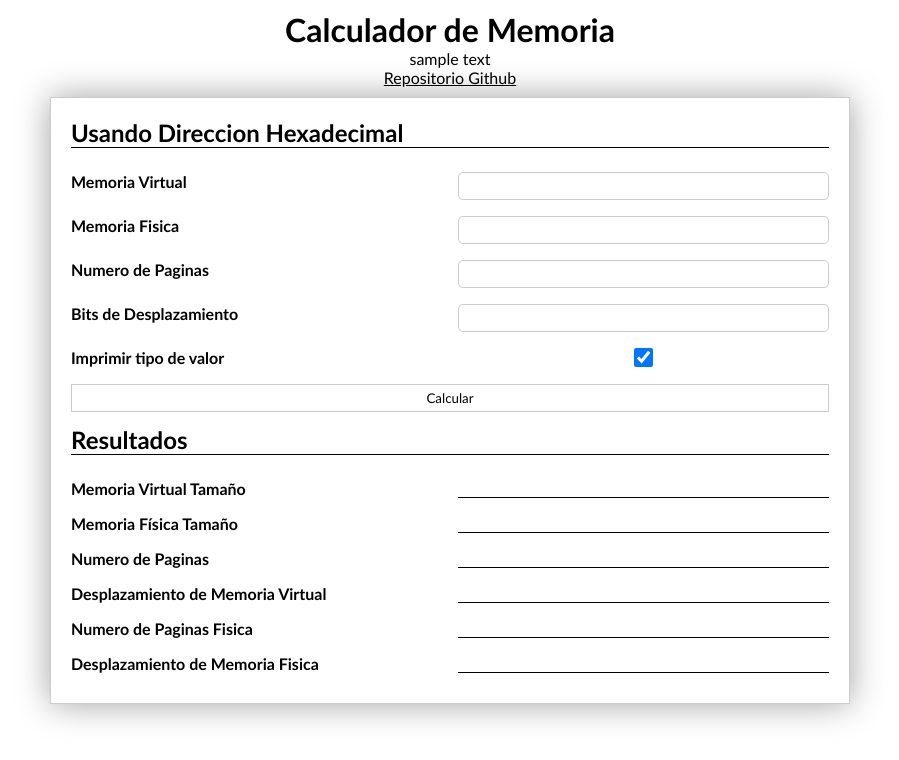
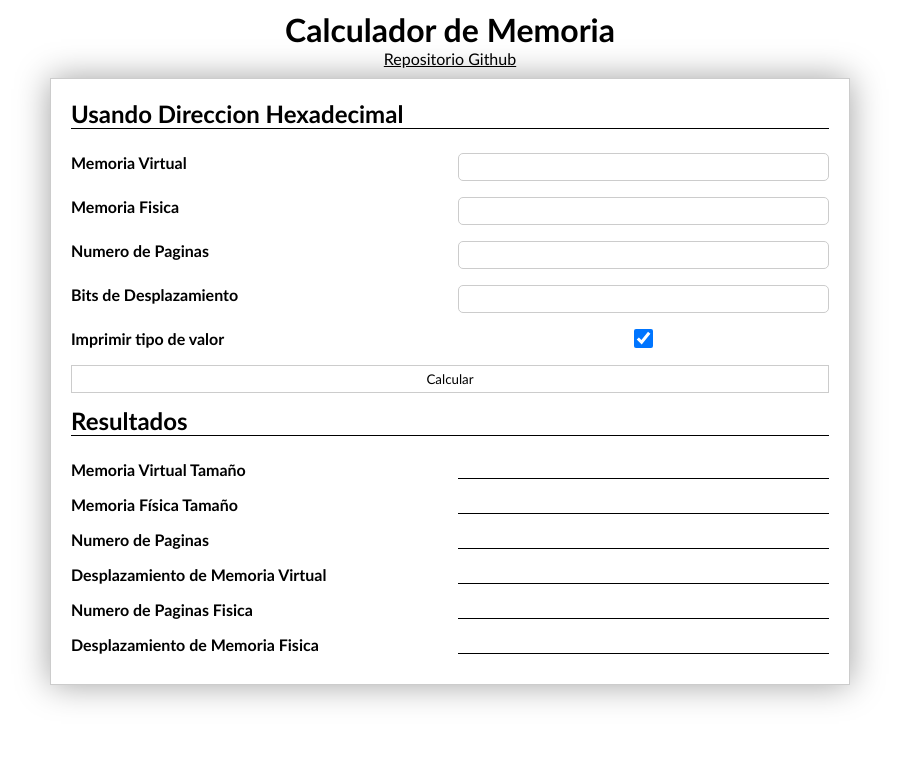
Before and after one commit to RainBWP/JS-MemoryCalculator, a plain HTML site: page docs/index.html in a window 1280 px wide. Shown: the whole page, without its empty margins (190-1089 px from the left). Drawn offline with Linux system fonts and the light colour scheme.

Commit message:
sample text deleted

```diff
--- a/docs/index.html
+++ b/docs/index.html
@@ -10,7 +10,7 @@
     <script src="script.js"></script>
 
     <h1>Calculador de Memoria</h1>
-    <p>sample text</p>
+
     <a href="https://github.com/RainBWP/JS-MemoryCalculator" target="_blank">Repositorio Github</a>
 
     <div class="container">
```
